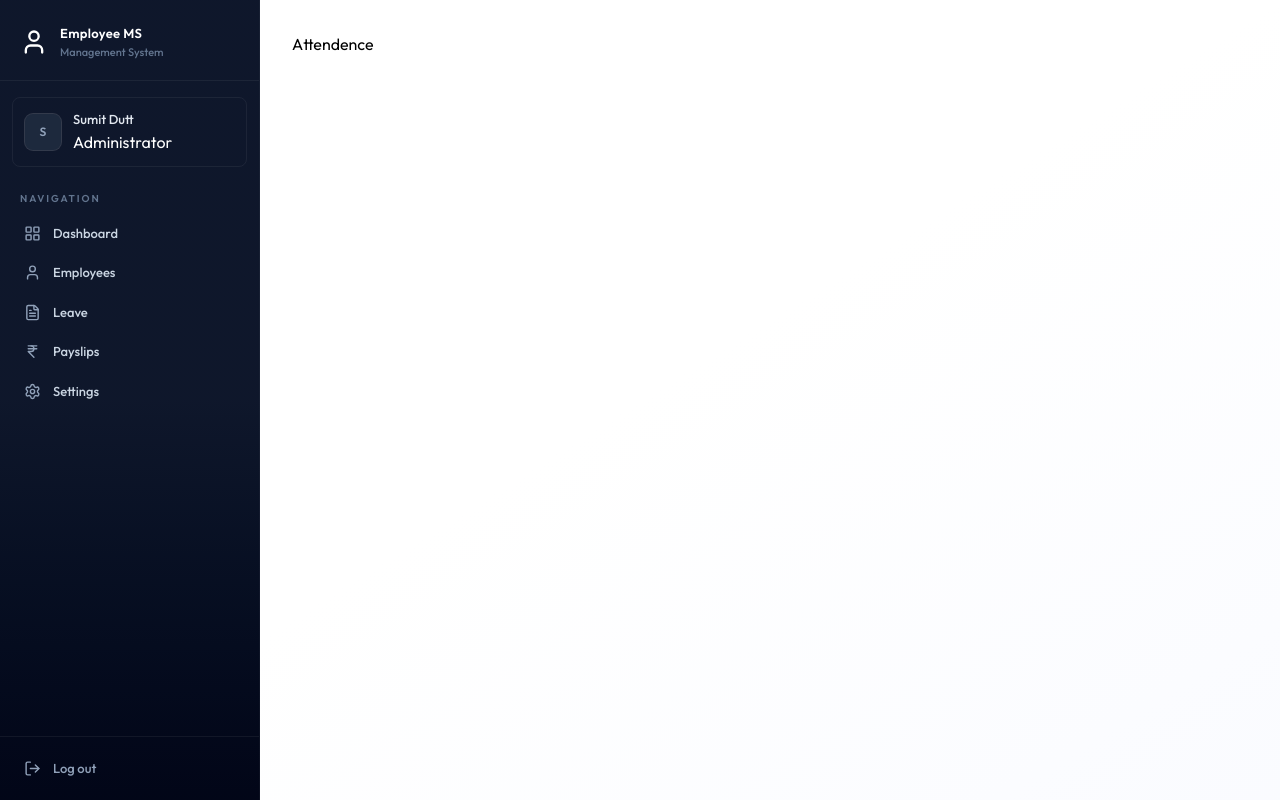
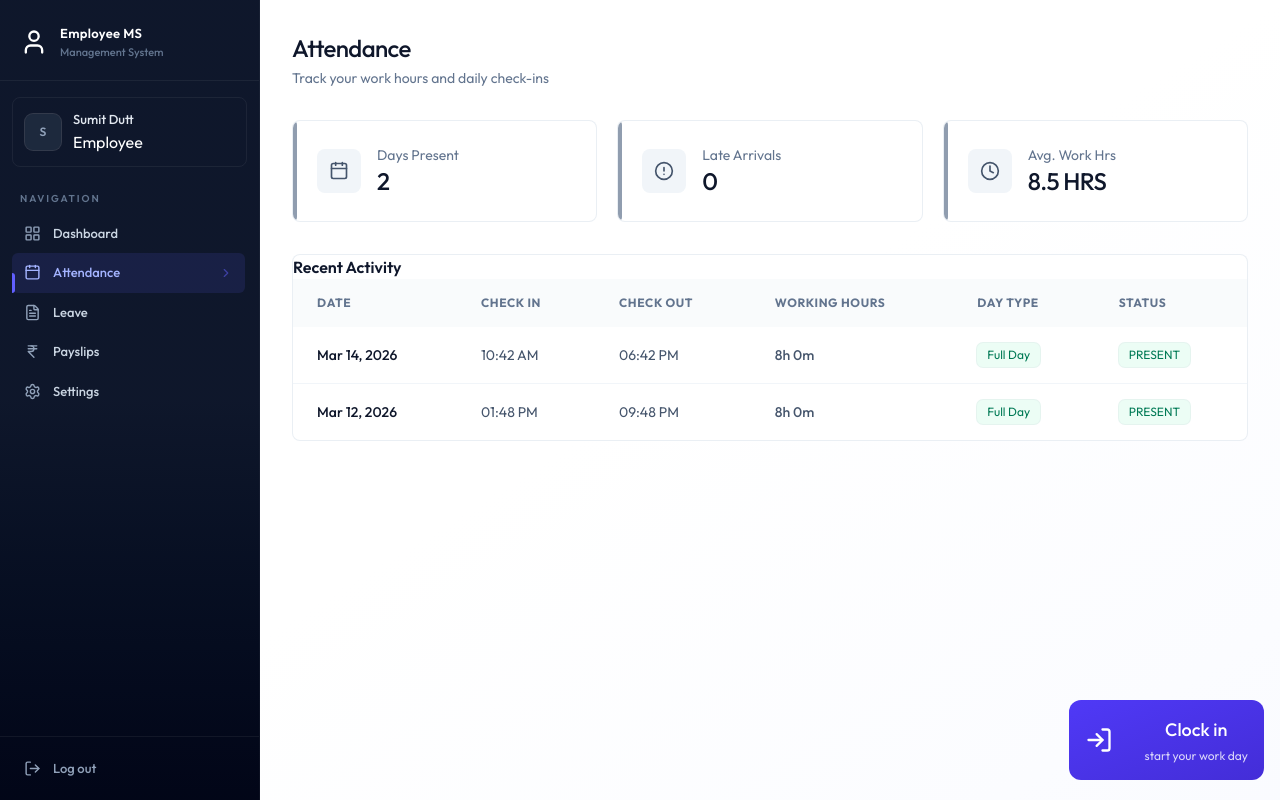
Before and after one commit to Sumit0055/EMS-IHO-FullStack-Client, a React (Vite) app: page /attendance in a window 1280 px wide. Built offline with nearby package versions, Linux system fonts and the light colour scheme.

Commit message:
Attendance UI Page Completed

```diff
--- a/package.json
+++ b/package.json
@@ -11,6 +11,7 @@
   },
   "dependencies": {
     "@tailwindcss/vite": "^4.3.1",
+    "date-fns": "^4.4.0",
     "lucide-react": "^1.18.0",
     "react": "^19.2.6",
     "react-dom": "^19.2.6",
--- a/src/components/EmployeeForm.jsx
+++ b/src/components/EmployeeForm.jsx
@@ -188,4 +188,4 @@
 }
 
 export default EmployeeForm
-// 3:20:30
+// 3:34:55
--- a/src/components/Sidebar.jsx
+++ b/src/components/Sidebar.jsx
@@ -19,7 +19,8 @@
         setMobileOpen(false)
     }, [pathname])
 
-    const role = "ADMIN" || "EMPLOYEE";
+    // const role = "ADMIN" || "EMPLOYEE";
+    const role = "" || "EMPLOYEE";
 
     // Navbar Items
     const navItems = [
--- /dev/null
+++ b/src/components/attendance/AttendanceHistory.jsx
@@ -0,0 +1,75 @@
+import React from 'react'
+import { getDayTypeDisplay, getWorkingHoursDisplay } from '../../assets/assets'
+import { format } from "date-fns"
+
+const AttendanceHistory = ({ history }) => {
+  return (
+    <div className='card overflow-hidden'>
+      <div className="">
+        <h3 className='font-semibold text-slate-900'>Recent Activity</h3>
+      </div>
+      <div className="overflow-x-auto">
+        <table className='table-modern'>
+          <thead>
+            <tr>
+              <th className='px-6 py-4'>Date</th>
+              <th className='px-6 py-4'>Check In</th>
+              <th className='px-6 py-4'>Check Out</th>
+              <th className='px-6 py-4'>Working Hours</th>
+              <th className='px-6 py-4'>Day Type</th>
+              <th className='px-6 py-4'>Status</th>
+            </tr>
+          </thead>
+          <tbody>
+            {history.length === 0 ? (
+              <tr>
+                <td colSpan={6} className='text-center py-12 text-slate-400'>No Records Found</td>
+              </tr>
+            ) : (
+              history.map((record) => {
+                const dayType = getDayTypeDisplay(record)
+                return (
+                  <tr key={record._id || record.id}>
+                    <td className='px-6 py-4 font-medium text-slate-900'>
+                      {/* {record.date} */}
+                      {format(new Date(record.date), "MMM dd, yyyy")}
+                    </td>
+
+                    <td className='px-6 py-4 text-slate-600'>
+                      {record.checkIn ? format(new Date(record.checkIn), "hh:mm a") : "-"}
+                    </td>
+
+                    <td className='px-6 py-4 text-slate-600'>
+                      {record.checkOut ? format(new Date(record.checkOut), "hh:mm a") : "-"}
+                    </td>
+
+                    <td className='px-6 py-4 text-slate-600 font-medium'>
+                      {getWorkingHoursDisplay(record)}
+                    </td>
+
+                    <td className='px-6 py-4'>
+                      {dayType.label !== "-"
+                        ? <span className={`badge ${dayType.className}`}>{dayType.label}</span>
+                        : "-"
+                      }
+                    </td>
+
+
+                    <td className='px-6 py-4'>
+                      <span className={`badge ${record.status === "PRESENT" ? "badge-success" : record.status === "LATE" ? "badge-warning" :" badge-danger"}`}>
+                        {record.status}
+                      </span>
+                    </td>
+
+                  </tr>
+                )
+              })
+            )}
+          </tbody>
+        </table>
+      </div>
+    </div>
+  )
+}
+
+export default AttendanceHistory
--- /dev/null
+++ b/src/components/attendance/AttendanceStats.jsx
@@ -0,0 +1,52 @@
+import { AlertCircleIcon, CalendarIcon, ClockIcon } from 'lucide-react';
+import React from 'react'
+
+const AttendanceStats = ({ history }) => {
+    const totalPresent = history.filter((h) => h.status === "PRESENT" | h.status === "LATE").length;
+
+    const totalLate = history.filter((h) => h.status === "LATE").length
+
+    const stats = [
+        { lable: "Days Present", value: totalPresent, icon: CalendarIcon },
+        { lable: "Late Arrivals", value: totalLate, icon: AlertCircleIcon },
+        { lable: "Avg. Work Hrs", value: "8.5 HRS", icon: ClockIcon },
+    ]
+    return (
+        //     <div className='gird grid-cols-1 sm:grid-cols-3 gap-4 sm:gap-5 mb-8'>
+        // {
+        //     stats.map((s)=>(
+        //         <div key={s.lable} className=" card card-hover p-5 sm:p-6 flex items-center gap-4 relative overflow-hidden group">
+        //             <div className='absolute left-0 top-0 bottom-0 w-1 rounded-r-full bg-slate-500/70 group-hover:bg-indigo-500/70'/>
+        //             <div className="p-3 bg-slate-100 rounded-lg group-hover:bg-indigo-50 transition-colors duration-200">
+        //                 <s.icon className='w-5 h-5 text-slate-600 group-hover:text-indigo-600 transition-colors duration-200'/>
+        //             </div>
+        //             <div className="">
+        //                 <p className='text-sm text-slate-500'>{s.lable}</p>
+        //                 <p className='text-2xl font-medium text-slate-900 tracking-tight'>{s.value}</p>
+        //             </div>
+        //         </div>
+        //     ))
+        // }
+        //     </div>
+        <div className="grid grid-cols-1 sm:grid-cols-3 gap-4 sm:gap-5 mb-8">
+            {
+                stats.map((s) => (
+                    <div key={s.lable} className="card card-hover p-5 sm:p-6 flex items-center gap-4 relative overflow-hidden group">
+                        <div className='absolute left-0 top-0 bottom-0 w-1 rounded-r-full bg-slate-500/70 group-hover:bg-indigo-500/70' />
+                        <div className="p-3 bg-slate-100 rounded-lg group-hover:bg-indigo-50 transition-colors duration-200">
+                            <s.icon className='w-5 h-5 text-slate-600 group-hover:text-indigo-600 transition-colors duration-200' />
+                        </div>
+                        <div>
+                            <p className='text-sm text-slate-500'>{s.lable}</p>
+                            <p className='text-2xl font-medium text-slate-900 tracking-tight'>{s.value}</p>
+                        </div>
+                    </div>
+                ))
+            }
+        </div>
+
+    )
+}
+
+export default AttendanceStats
+// 3:59:32
--- /dev/null
+++ b/src/components/attendance/CheckinButton.jsx
@@ -0,0 +1,39 @@
+import { Loader2Icon, LogInIcon, LogOutIcon } from 'lucide-react'
+import React, { useState } from 'react'
+
+const CheckinButton = ({todayRecord, onAction}) => {
+
+    const [loading,setLoading]=useState(false)
+    const handleAttendance = async ()=>{
+        setLoading(true)
+        setTimeout(()=>{
+            setLoading(false)
+            onAction()
+        },1000)
+    }
+    if(todayRecord?.checkOut){
+        return (
+    <div className=" flex flex-col items-center justify-center p-8 bg-slate-50 rounded-2xl border border-slate-200">
+        <h3 className='text-lg font-bold text-slate-900'>Work Day Completed</h3>
+        <p className='text-slate-500 text-sm mt-1'>Great job! See you tomorrow</p>
+    </div>
+        )}
+
+    const isCheckedIn = !! todayRecord?.isCheckedIn
+
+  return (
+    <div className='absolute bottom-5 right-4 flex flex-col z-1'>
+        <button onClick={handleAttendance} disabled={loading} className={`w-full mx-w-xs flex justify-between items-center gap-8 p-4 rounded-xl bg-linear-to-br text-white ${isCheckedIn ? "from-slate-700 to-slate-900":"from-indigo-600 to-indigo-700"}`}>
+            {
+                loading ? <Loader2Icon className='size-7 animate-spin'/> : isCheckedIn ? <LogOutIcon className='size-7' /> : <LogInIcon className='size-7'/>
+            }
+            <div className="relative flex flex-col items-center text-center">
+                <h2 className='text-lg font-medium mb-1'>{loading ? "Processing...":isCheckedIn ? "Clock out" :"Clock in"}</h2>
+                <p className='text-xs opacity-80'>{isCheckedIn ? "Click to end your shift": "start your work day"}</p>
+            </div>
+        </button>
+    </div>
+  )
+}
+
+export default CheckinButton
--- a/src/pages/Attendence.jsx
+++ b/src/pages/Attendence.jsx
@@ -1,8 +1,53 @@
-import React from 'react'
+import React, { useCallback, useEffect, useState } from 'react'
+import { dummyAttendanceData } from '../assets/assets'
+import Loading from '../components/Loading'
+import CheckinButton from '../components/attendance/CheckinButton'
+import AttendanceStats from '../components/attendance/AttendanceStats'
+import AttendanceHistory from '../components/attendance/AttendanceHistory'
 
 const Attendence = () => {
+  const [history, setHistory]=useState([])
+  const [loading, setLoading]=useState(true)
+  const [isDeleted, setIsDeleted]=useState(false)
+
+  const fetchData = useCallback(async ()=>{
+    setHistory(dummyAttendanceData)
+    setTimeout(()=>{
+      setLoading(false)
+    },1000)
+  },[])
+
+  useEffect(()=>{
+    fetchData()
+  },[fetchData])
+
+  if(loading) return <Loading />
+
+  const today = new Date()
+  today.setHours(0,0,0)
+  const todayRecord = history.find((r)=>new Date(r.date).toDateString() === today.toDateString())
+
   return (
-    <div>Attendence</div>
+    <div className='animate-fade-in'>
+      <div className="page-header">
+        <h1 className='page-title'>Attendance</h1>
+        <p className='page-subtitle'>Track your work hours and daily check-ins</p>
+      </div>
+      {
+        isDeleted ? (
+          <div className="mb-8 p-6 bg-rose-50 border border-rose-200 rounded-2xl text-center">
+            <p className='text-rose-600'>You can no longer clock in or out because your employee records have been marked as deleted.</p>
+          </div>
+        ) : (
+          <div className="mb-8">
+            {/* check in button */}
+            <CheckinButton todayRecord={todayRecord} onAction={fetchData} />
+          </div>
+        )
+      }
+      <AttendanceStats history={history} />
+      <AttendanceHistory history={history}/>
+    </div>
   )
 }
 
--- a/src/pages/Employee.jsx
+++ b/src/pages/Employee.jsx
@@ -23,12 +23,12 @@
     setTimeout(() => {
       setLoading(false)
     }, 500)
-  }, [])
+  }, [selectedDept])
 
 
   useEffect(() => {
     fetchEmployees()
-  }, [])
+  }, [fetchEmployees])
 
   const filtered = employees.filter((emp) => `${emp.firstName} ${emp.lastName}`.toLowerCase().includes(search.toLowerCase()))
 
```
Also changed, not shown: 1 other file (tests, documents, lock files or other folders).
